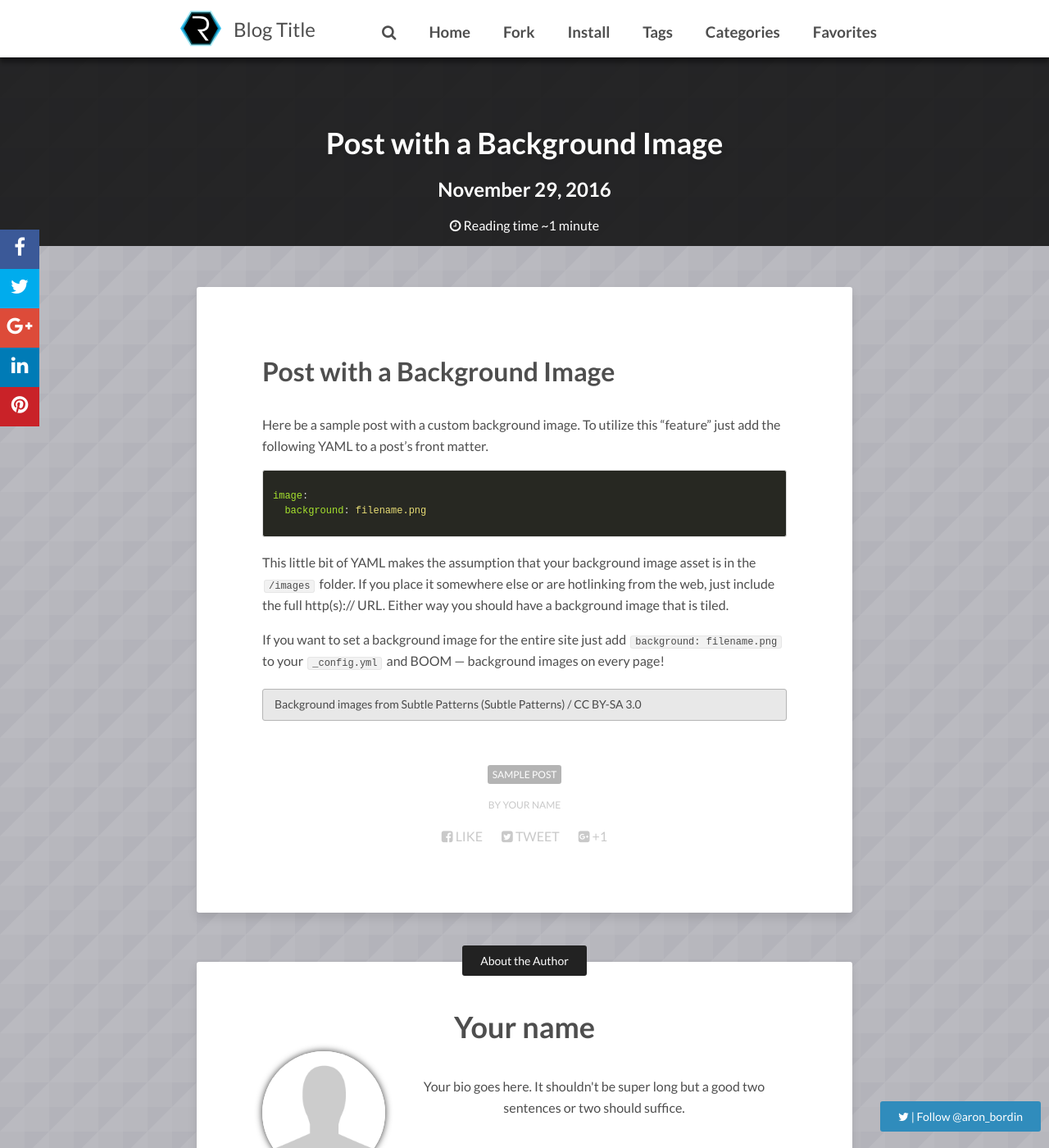
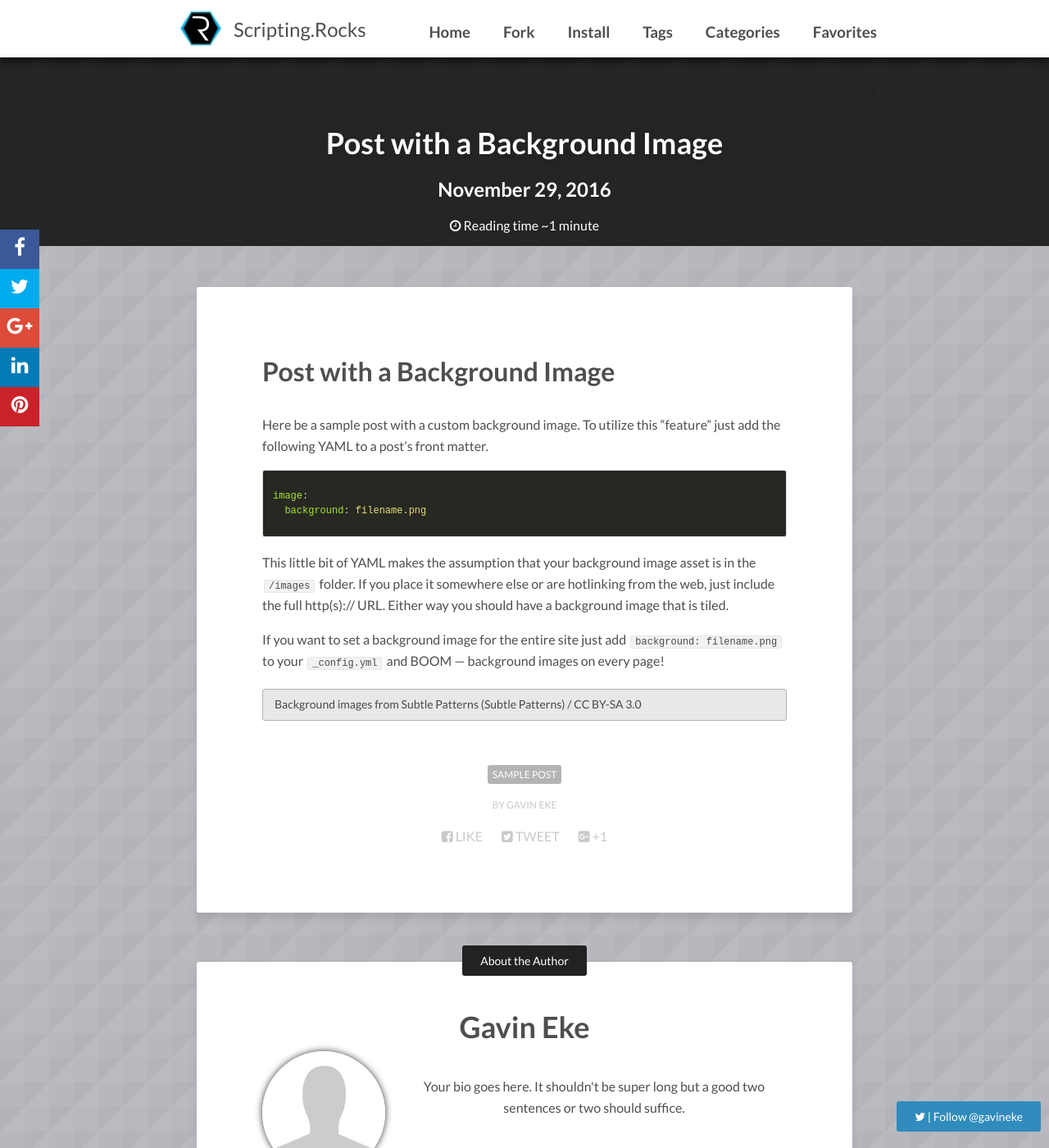
Before and after one commit to GavinEke/ScriptingRocks, a Jekyll site: the page built from _posts/2016-11-29-background-image.md, in a window 1280 px wide and 1400 px high. Shown: the whole window at 82% size. Built offline with Jekyll 4.4.1, drawn with Linux system fonts in a browser that asks for light colours; nearby versions of some CDN libraries; comment, search, counter and statistics services are not loaded; some of the changed text lies outside the part shown.

Commit message:
Update _config.yml

```diff
--- a/_config.yml
+++ b/_config.yml
@@ -1,4 +1,4 @@
-title:            Blog Title
+title:            Scripting.Rocks
 description:      Describe your website here.
 
 # put your disqus here
@@ -10,7 +10,7 @@ excerpt_separator: <!--more-->
 # Your site's domain goes here (eg: //mmistakes.github.io, http://mademistakes.com, etc)
 # When testing locally leave blank or use http://localhost:4000
 
-url: http://aronbordin.com/neo-hpstr-jekyll-theme
+url: http://scripting.rocks
 
 # draw your top menu here
 # each item must have a title and a url.
@@ -39,15 +39,15 @@ menu:
 
 # Owner/author information
 owner:
-  name:           Your name
-  site:           http://aronbordin.com
+  name:           Gavin Eke
+  site:           http://gavineke.com
   avatar:         images/avatar.jpg
   bio:            "Your bio goes here. It shouldn't be super long but a good two sentences or two should suffice."
-  email:          you@email.com
+  email:
   # Twitter nick for use in Twitter cards and follow button.
-  twitter: aron_bordin # if no twitter in this config, the twitter follow button will be removed
+  twitter: gavineke # if no twitter in this config, the twitter follow button will be removed
   # GitHub nick for use in follow button in author block.
-  github: aron-bordin
+  github: gavineke
 
 # Twitter account associated with the site if different from owner/author twitter account.
 # Used in Twitter cards.
@@ -56,11 +56,11 @@ twitter:
 # Social networking links used in author block underneath posts. Update and remove as you like.
 social:
   - title: "github"
-    url: "https://github.com/aron-bordin"
-  - title: "linkedin"
-    url: "https://br.linkedin.com/in/aronbordin"
-  - title: "youtube"
-    url: "https://www.youtube.com/channel/UCfnSek-9HPWOx5e2pH7VFgg"
+    url: "https://github.com/gavineke"
+#  - title: "linkedin"
+#    url: "https://br.linkedin.com/in/aronbordin"
+#  - title: "youtube"
+#    url: "https://www.youtube.com/channel/UCfnSek-9HPWOx5e2pH7VFgg"
 
 # Background image to be tiled on all pages
 background:
@@ -72,7 +72,7 @@ google_verify:
 bing_verify:
 
 # http://en.wikipedia.org/wiki/List_of_tz_database_time_zones
-timezone:    America/New_York
+timezone:    Australia/Sydney
 locale:      en_US
 future:      true
 highlighter: rouge
```
